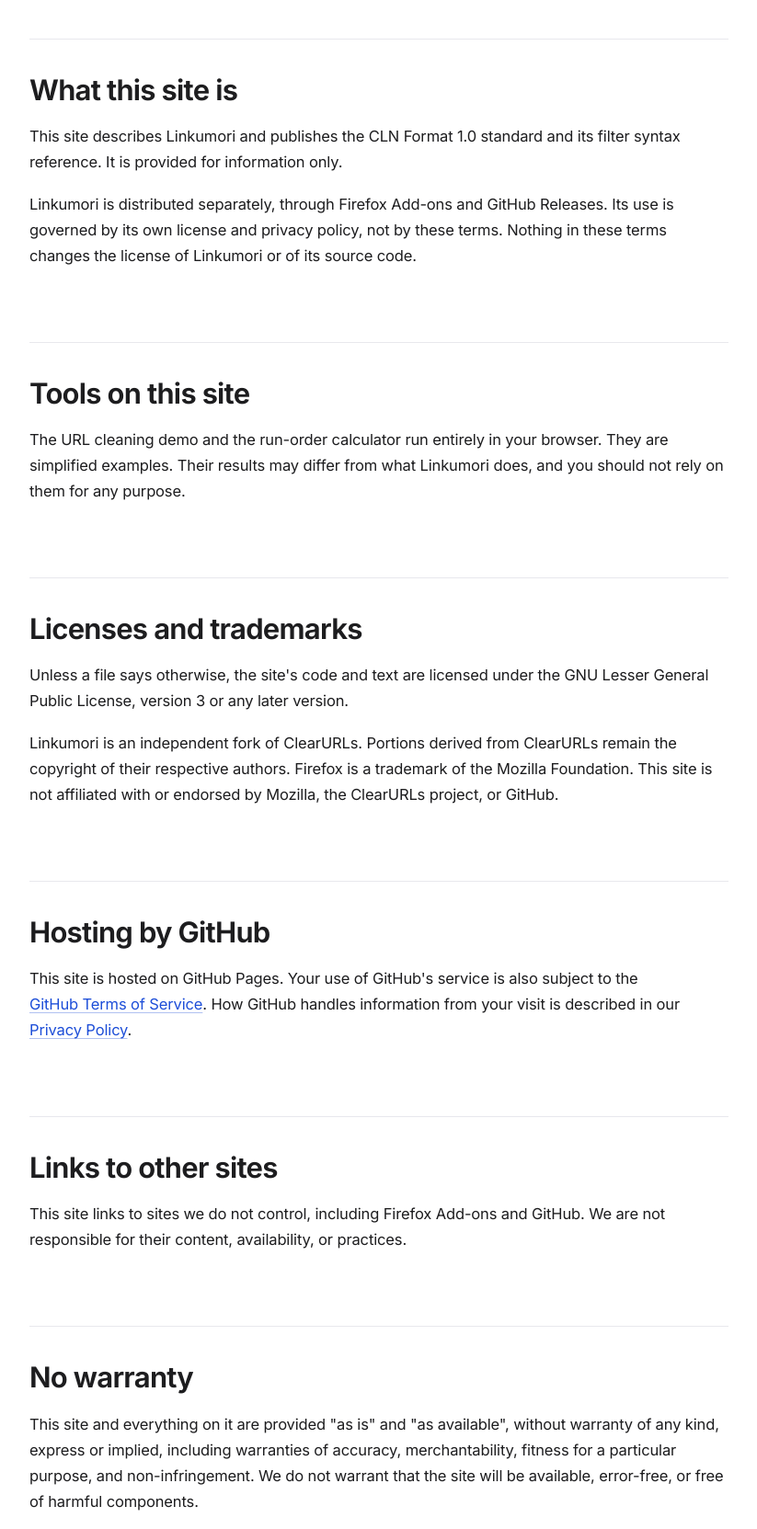
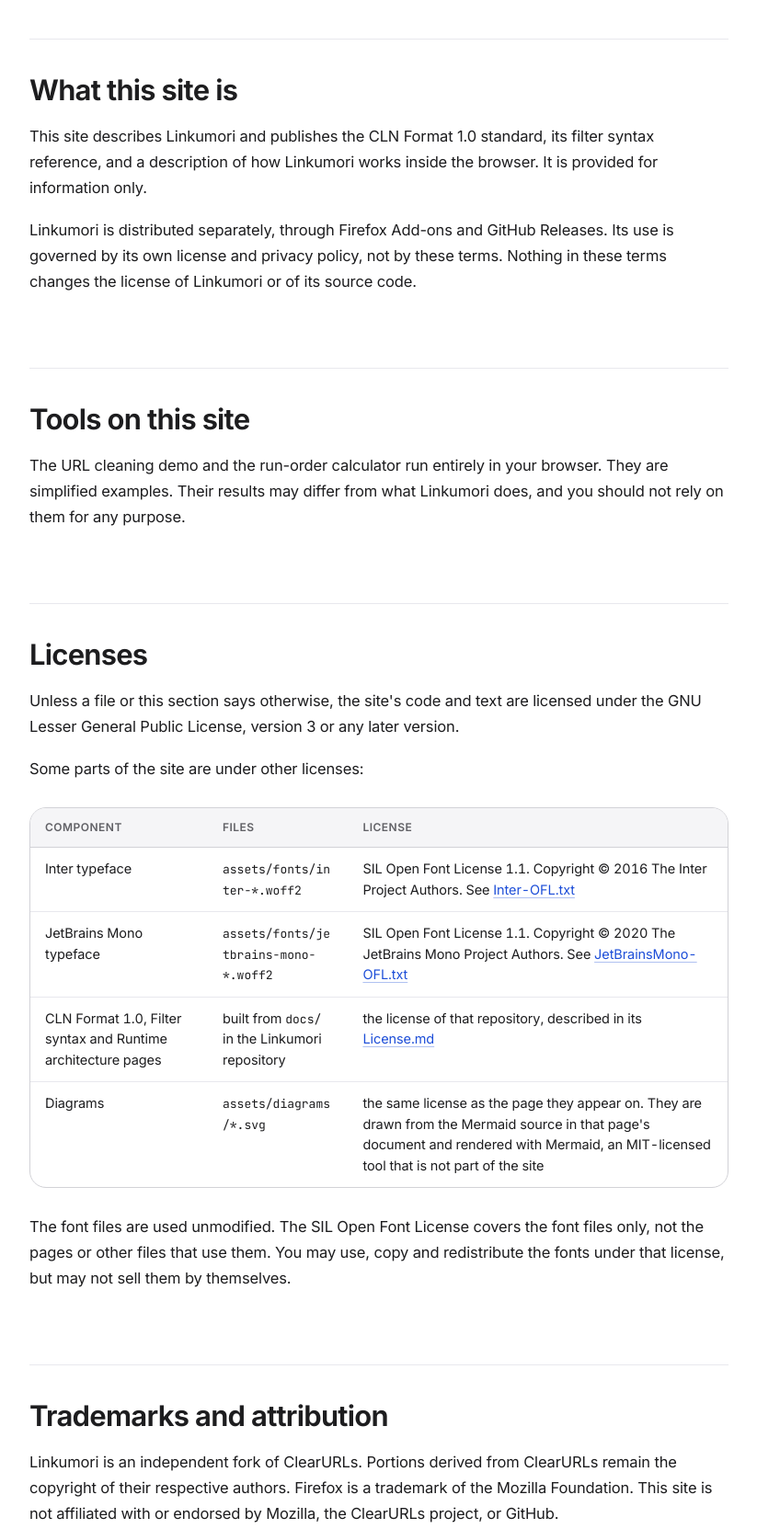
Before and after one commit to Linkumori/Linkumori-Addon, a browser extension: page terms.html in a window 1280 px wide. Shown: the part 920-2583 px from the top of the page at 92% size, without its empty margins (322-1145 px from the left). Drawn offline with Linux system fonts and the light colour scheme.

Commit message:
List the site's components under other licenses in the terms
The terms said every file was LGPL-3.0-or-later unless it said
otherwise. The fonts are under the SIL Open Font License, and the
documentation pages and their diagrams follow the license of the docs
they come from; the terms and README now say so, with links to the
font licenses. The terms also mention the Runtime architecture page.

```diff
--- a/terms.html
+++ b/terms.html
@@ -71,7 +71,8 @@
 <li><a href="#acceptance">Acceptance</a></li>
 <li><a href="#what-this-site-is">What this site is</a></li>
 <li><a href="#tools-on-this-site">Tools on this site</a></li>
-<li><a href="#licenses-and-trademarks">Licenses and trademarks</a></li>
+<li><a href="#licenses">Licenses</a></li>
+<li><a href="#trademarks-and-attribution">Trademarks and attribution</a></li>
 <li><a href="#hosting-by-github">Hosting by GitHub</a></li>
 <li><a href="#links-to-other-sites">Links to other sites</a></li>
 <li><a href="#no-warranty">No warranty</a></li>
@@ -90,12 +91,24 @@
 <h2 id="acceptance">Acceptance</h2>
 <p>By using this site you agree to these terms. If you do not agree, do not use this site.</p>
 <h2 id="what-this-site-is">What this site is</h2>
-<p>This site describes Linkumori and publishes the CLN Format 1.0 standard and its filter syntax reference. It is provided for information only.</p>
+<p>This site describes Linkumori and publishes the CLN Format 1.0 standard, its filter syntax reference, and a description of how Linkumori works inside the browser. It is provided for information only.</p>
 <p>Linkumori is distributed separately, through Firefox Add-ons and GitHub Releases. Its use is governed by its own license and privacy policy, not by these terms. Nothing in these terms changes the license of Linkumori or of its source code.</p>
 <h2 id="tools-on-this-site">Tools on this site</h2>
 <p>The URL cleaning demo and the run-order calculator run entirely in your browser. They are simplified examples. Their results may differ from what Linkumori does, and you should not rely on them for any purpose.</p>
-<h2 id="licenses-and-trademarks">Licenses and trademarks</h2>
-<p>Unless a file says otherwise, the site's code and text are licensed under the GNU Lesser General Public License, version 3 or any later version.</p>
+<h2 id="licenses">Licenses</h2>
+<p>Unless a file or this section says otherwise, the site's code and text are licensed under the GNU Lesser General Public License, version 3 or any later version.</p>
+<p>Some parts of the site are under other licenses:</p>
+<div class="table-wrap"><table>
+<thead><tr><th scope="col">Component</th><th scope="col">Files</th><th scope="col">License</th></tr></thead>
+<tbody>
+<tr><td>Inter typeface</td><td><code>assets/fonts/inter-*.woff2</code></td><td>SIL Open Font License 1.1. Copyright © 2016 The Inter Project Authors. See <a href="assets/fonts/Inter-OFL.txt">Inter-OFL.txt</a></td></tr>
+<tr><td>JetBrains Mono typeface</td><td><code>assets/fonts/jetbrains-mono-*.woff2</code></td><td>SIL Open Font License 1.1. Copyright © 2020 The JetBrains Mono Project Authors. See <a href="assets/fonts/JetBrainsMono-OFL.txt">JetBrainsMono-OFL.txt</a></td></tr>
+<tr><td>CLN Format 1.0, Filter syntax and Runtime architecture pages</td><td>built from <code>docs/</code> in the Linkumori repository</td><td>the license of that repository, described in its <a href="https://github.com/Linkumori/Linkumori-Addon/blob/main/License.md">License.md</a></td></tr>
+<tr><td>Diagrams</td><td><code>assets/diagrams/*.svg</code></td><td>the same license as the page they appear on. They are drawn from the Mermaid source in that page's document and rendered with Mermaid, an MIT-licensed tool that is not part of the site</td></tr>
+</tbody>
+</table></div>
+<p>The font files are used unmodified. The SIL Open Font License covers the font files only, not the pages or other files that use them. You may use, copy and redistribute the fonts under that license, but may not sell them by themselves.</p>
+<h2 id="trademarks-and-attribution">Trademarks and attribution</h2>
 <p>Linkumori is an independent fork of ClearURLs. Portions derived from ClearURLs remain the copyright of their respective authors. Firefox is a trademark of the Mozilla Foundation. This site is not affiliated with or endorsed by Mozilla, the ClearURLs project, or GitHub.</p>
 <h2 id="hosting-by-github">Hosting by GitHub</h2>
 <p>This site is hosted on GitHub Pages. Your use of GitHub's service is also subject to the <a href="https://docs.github.com/en/site-policy/github-terms/github-terms-of-service">GitHub Terms of Service</a>. How GitHub handles information from your visit is described in our <a href="privacy.html">Privacy Policy</a>.</p>
```
Also changed, not shown: legal/terms.md (+16 -3 lines), README.md.
